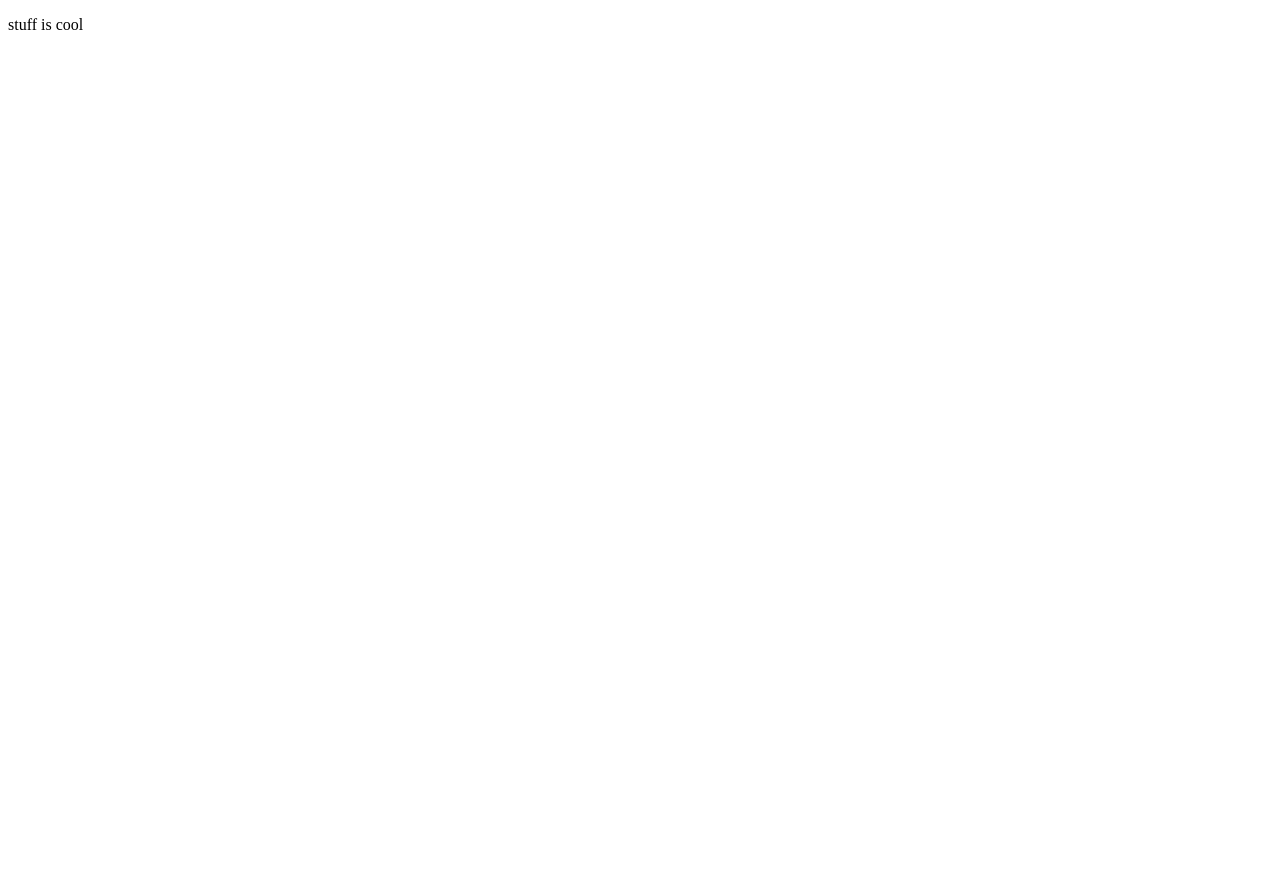
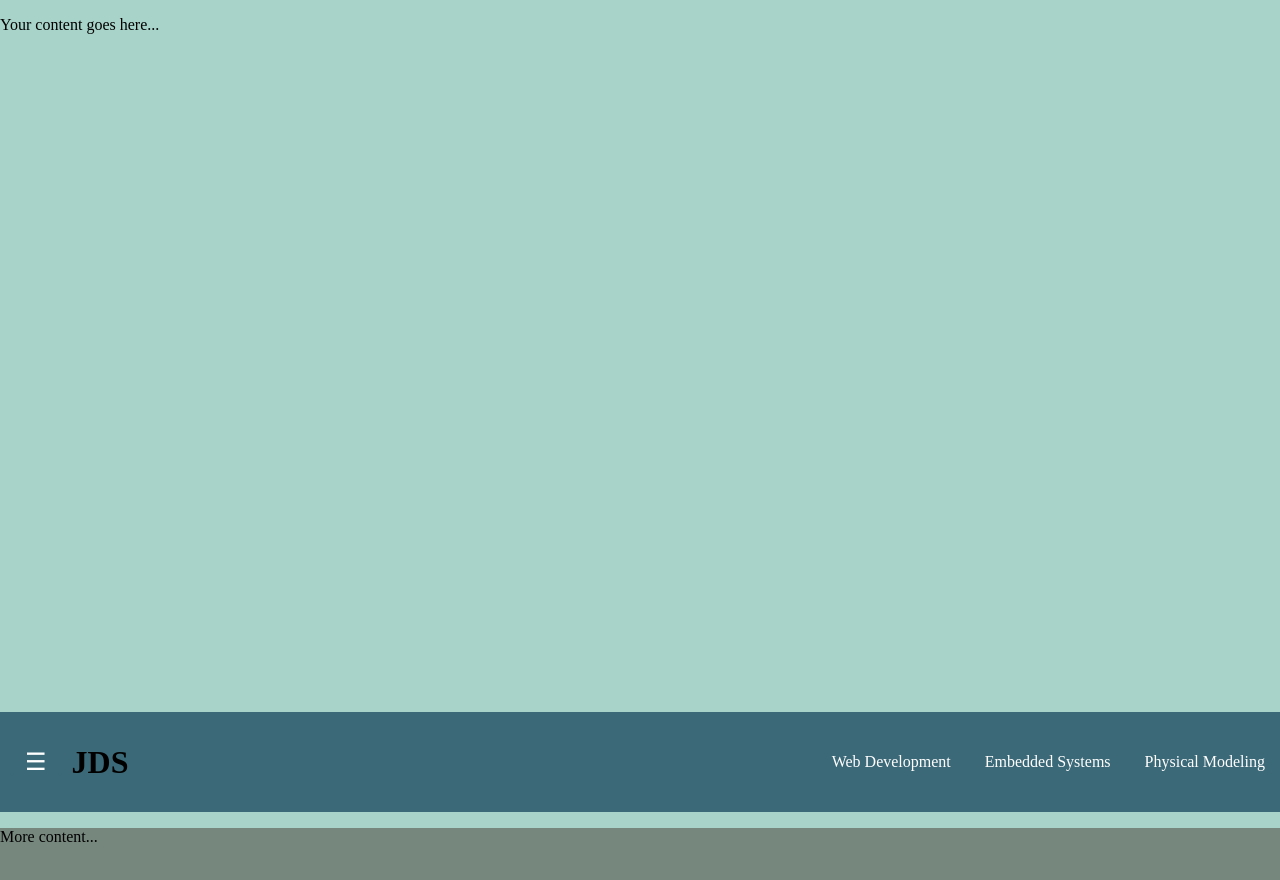
Before and after one commit to bondlegend4/JDS-Portfolio, a plain HTML site: page index.html in a window 1280 px wide. Before the commit the page ends 800 px from the top, so only its background shows below. Drawn offline with Linux system fonts and the light colour scheme.

Commit message:
sticky navbar

```diff
--- a/index.html
+++ b/index.html
@@ -1,12 +1,37 @@
 <!DOCTYPE html>
-<html>
+<html lang="en">
+
 <head>
-	<meta charset="utf-8">
-	<meta http-equiv="X-UA-Compatible" content="IE=edge">
-	<title></title>
-	<link rel="stylesheet" href="">
+	<meta charset="UTF-8">
+	<meta name="viewport" content="width=device-width, initial-scale=1.0">
+	<title>JDS-Portfolio</title>
+	<link rel="stylesheet" href="styles.css">
 </head>
+
 <body>
- <p>stuff is cool</p>
+
+	<div class="upper-content">
+		<!-- Content before navbar -->
+		<p>Your content goes here...</p>
+		<!-- More content to enable scrolling -->
+	</div>
+
+	<div id="navbar" class="navbar">
+		<button id="sidebar-button" class="buttons">☰</button>
+		<h1>JDS</h1>
+		<nav>
+			<a class="buttons" href="./webdev.html">Web Development</a>
+			<a class="buttons" href="./embedded.html">Embedded Systems</a>
+			<a class="buttons" href="./physical.html">Physical Modeling</a>
+		</nav>
+	</div>
+
+	<div class="lower-content">
+		<!-- Content after the navbar -->
+		<p>More content...</p>
+	</div>
+
+	<script src="index.js"></script>
 </body>
+
 </html>
--- /dev/null
+++ b/index.js
@@ -0,0 +1,12 @@
+var sticky = navbar.offsetTop; // Get the offset position of the navbar
+
+window.addEventListener('scroll', function() {
+    var navbar = document.getElementById('navbar');
+    if (window.scrollY >= sticky) {
+      navbar.classList.add('sticky-top');
+      navbar.classList.remove('at-bottom');
+    } else {
+      navbar.classList.remove('sticky-top');
+      navbar.classList.add('at-bottom');
+    }
+  });
--- /dev/null
+++ b/styles.css
@@ -0,0 +1,87 @@
+/* styles.css */
+body, html {
+  margin: 0;
+  padding: 0;
+}
+
+.upper-content {
+  min-height: 87vh; /* Adjust this value as needed to make sure the page is scrollable */
+  background-color: #a7d3c8; /* greenish light blue */
+}
+
+
+/* Above navbar background */
+body{
+  background-color: #a7d3c8;
+  /* greenish light blue */
+}
+
+/* Sticky nav effect */
+nav {
+  margin-left: auto;
+}
+
+/* Navbar styles */
+.navbar {
+  background-color: #3b6978; /* sea blue */
+  display: flex;
+  align-items: center;
+  padding: 10px;
+  transition: all 0.3s; /* Smooth transition for when navbar becomes fixed */
+  min-height: 10vh; /* Adjust this value as needed to make sure the page is scrollable */
+
+}
+
+/* Sidebar button styles */
+#sidebar-button {
+  background-color: inherit; /* Make it the same as navbar to blend in */
+  border: none; /* Removes border */
+  color: white; /* Set the color of the hamburger icon */
+  font-size: 1.5em; /* Adjust size as needed */
+  cursor: pointer; /* Change mouse pointer on hover */
+  padding: 0 15px; /* Add some padding */
+}
+
+/* Sidebar button hover effect */
+#sidebar-button:hover {
+  color: #3b6978; /* Color of the button text/icon on hover */
+  background-color: white; /* Background color of the button on hover */
+}
+
+h1 {
+  margin-left: 10px;
+}
+
+nav a {
+  margin-left: 20px;
+  text-decoration: none;
+  color: white;
+}
+
+nav a:hover {
+  color: #76877d; /* Color of the nav a's text/icon on hover */
+  background-color: white; /* Background color of the nav a's on hover */
+}
+
+.navbar .buttons{
+  padding: 5px;
+  border-radius: 3px;
+}
+
+/* Lower content is after the navigation bar*/
+.lower-content {
+  min-height: 100vh; /* Adjust this value as needed to make sure the page is scrollable */
+  background-color: #76877d; /* earthy greenish brown */
+}
+
+/*This class is implemented when you scroll down far enough*/
+.sticky {
+  position: fixed;
+  top: 0;
+  width: 100%;
+}
+
+/* Scroll back up and this is implemented*/
+.at-bottom {
+  position: static;
+}
```
Also changed, not shown: embedded.html (added), imgs/wall-bookshelf.png (added), physical.html (added), webdev.html (added), 1 other file.
